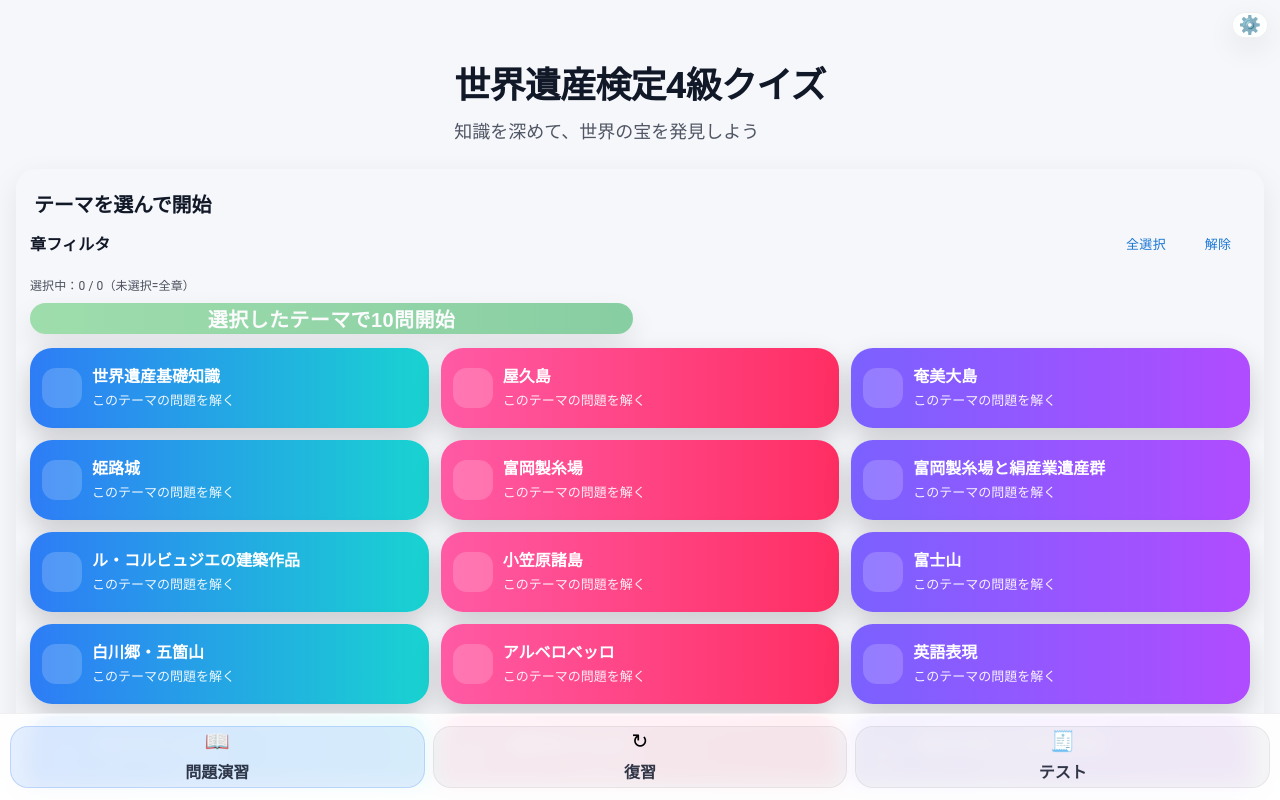
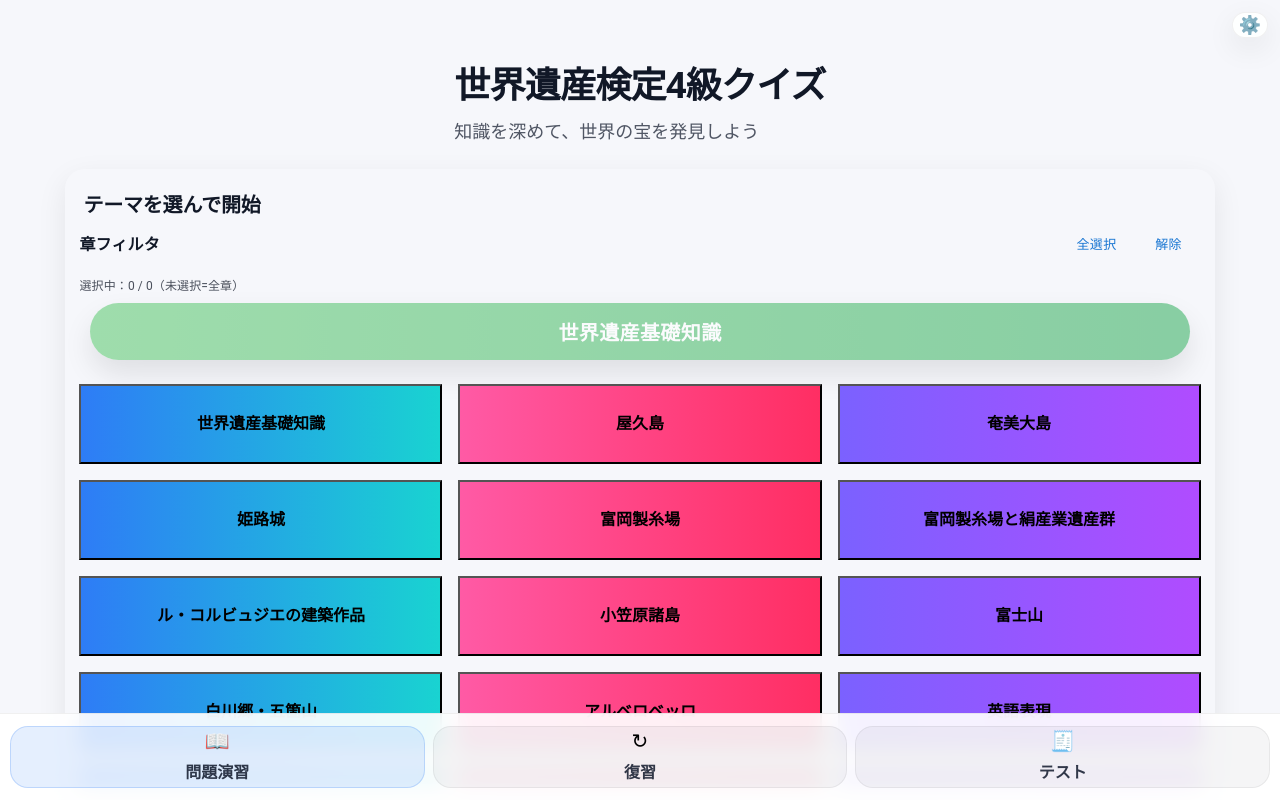
Before and after one commit to shuhei10/quiz, a React (Vite) app: page / in a window 1280 px wide. Built offline with nearby package versions, Linux system fonts and the light colour scheme.

Commit message:
ホーム変更

```diff
--- a/index.html
+++ b/index.html
@@ -1,13 +1,16 @@
 <!doctype html>
-<html lang="en">
+<html lang="ja" translate="no">
+
 <head>
   <meta charset="UTF-8" />
   <link rel="icon" type="image/svg+xml" href="/vite.svg" />
   <meta name="viewport" content="width=device-width, initial-scale=1.0" />
   <title>wh-quiz</title>
 </head>
+
 <body>
   <div id="root"></div>
   <script type="module" src="/src/main.tsx"></script>
 </body>
+
 </html>
--- a/src/pages/Home.css
+++ b/src/pages/Home.css
@@ -29,15 +29,14 @@
 }
 
 /* 画面全体 */
-.screen{
+.screen {
     height: 100dvh;
-  display:flex;
-  flex-direction:column;
+    display: flex;
+    flex-direction: column;
     padding: var(--sp-pad);
-  background:#f6f7fb;
-  overflow:hidden; /* 重要 */
+    background: #f6f7fb;
+    overflow: hidden; /* 重要 */
 }
-
 
 /* 設定ボタン */
 .settings {
@@ -76,14 +75,14 @@
 }
 
 /* パネル */
-.panel{
-  margin-top:12px;
-  border-radius:20px;
-  padding:14px;
+.panel {
+    margin-top: 12px;
+    border-radius: 20px;
+    padding: 14px;
     box-shadow: var(--shadow);
 
-  flex:1 1 auto;
-  overflow-y:auto;
+    flex: 1 1 auto;
+    overflow-y: auto;
     -webkit-overflow-scrolling: touch;
 
     /* ✅ ここが本命：下タブ+safe-area分だけ“中身の下”を空ける */
@@ -118,8 +117,8 @@
     gap: 12px;
 }
 /* 2列にしたいとき（例：スマホでも横幅あるなら） */
-@media (min-width: 430px){
-  .stack{
+@media (min-width: 430px) {
+    .stack {
         grid-template-columns: repeat(2, minmax(0, 1fr));
         gap: 14px;
     }
@@ -130,8 +129,8 @@
    ========================= */
 .grid2 {
     display: grid;
-    grid-template-columns: repeat(2, minmax(0, 1fr));
-    gap: 12px;
+    grid-template-columns: repeat(auto-fill, minmax(220px, 1fr));
+    gap: 16px;
 }
 /* =========================
    ✅ 左アイコン枠を完全に無効化（不要な文字を消す）
@@ -143,10 +142,6 @@
 }
 
 /* 通常（縦積み/テスト等）のカード：テキスト + 矢印だけにする */
-.gbtn {
-  grid-template-columns: 1fr 26px; /* icon列を消す */
-}
-
 
 /* 2列グリッドのカード：テキストだけにする（元々矢印は非表示なので1列でOK） */
 .grid2 .gbtn {
@@ -163,21 +158,10 @@
 /* =========================
    グラデカードボタン（gbtn）
    ========================= */
-.gbtn {
-    width: 100%;
-    min-height: 76px;
-    border: 0;
-    border-radius: var(--radius-3);
-    box-shadow: 0 12px 28px rgba(0, 0, 0, 0.18);
-    padding: 14px 14px;
-    color: #fff;
-    display: grid;
-    grid-template-columns: 44px 1fr 26px;
+gbtn {
+    height: 90px; /* 好きな高さに */
+    display: flex;
     align-items: center;
-    gap: 12px;
-    text-align: left;
-    cursor: pointer;
-    //*transform: translateZ(0);*/
 }
 
 .gbtn:disabled {
@@ -185,29 +169,20 @@
     cursor: not-allowed;
 }
 
-.gbtn__icon {
-    width: 44px;
-    height: 44px;
-    border-radius: 16px;
-    background: rgba(255, 255, 255, 0.18);
-    display: grid;
-    place-items: center;
-    font-size: 20px;
+.gbtn__icon.is-empty {
+    opacity: 0;
 }
 
 .gbtn__text {
-    display: grid;
-    gap: 4px;
+    flex: 1;
     min-width: 0;
 }
 
 .gbtn__title {
-    font-size: var(--fs-3);
-    font-weight: 800;
-    line-height: 1.15;
     white-space: nowrap;
     overflow: hidden;
     text-overflow: ellipsis;
+    font-weight: 800;
 }
 
 .gbtn__sub {
@@ -220,9 +195,9 @@
     opacity: 0.95;
     justify-self: end;
 }
-.gbtn:active{
-  transform: none;              /* ✅やめる */
-  filter: brightness(0.97);     /* ✅押した感 */
+.gbtn:active {
+    transform: none; /* ✅やめる */
+    filter: brightness(0.97); /* ✅押した感 */
 }
 
 /* =========================
@@ -277,6 +252,20 @@
     cursor: not-allowed;
 }
 
+.centerWideWrap {
+    display: flex;
+    justify-content: center;
+    margin-bottom: 24px;
+}
+
+.pbtn--centerwide {
+    width: 100%;
+    max-width: 1100px;
+    font-size: 20px;
+    font-weight: 800;
+    padding: 14px 24px;
+    border-radius: 999px;
+}
 /* =========================
    review box
    ========================= */
--- a/src/pages/Home.tsx
+++ b/src/pages/Home.tsx
@@ -75,7 +75,7 @@ function GradientCardButton({
   disabled,
   rightSlot,
 }: {
-  icon: React.ReactNode;
+  icon: React.ReactNode; // ← 必須に戻す（枠は維持）
   title: string;
   subtitle?: string;
   variant?: Variant;
@@ -83,6 +83,8 @@ function GradientCardButton({
   disabled?: boolean;
   rightSlot?: React.ReactNode;
 }) {
+  const iconEmpty = icon == null;
+
   return (
     <button
       className="gbtn"
@@ -91,7 +93,8 @@ function GradientCardButton({
       disabled={disabled}
       type="button"
     >
-      <span className="gbtn__icon">{icon}</span>
+      {/* 枠は残すが、空なら透明化 */}
+      <span className={`gbtn__icon ${iconEmpty ? "is-empty" : ""}`}>{icon}</span>
 
       <span className="gbtn__text">
         <span className="gbtn__title">{title}</span>
@@ -99,22 +102,22 @@ function GradientCardButton({
       </span>
 
       <span className="gbtn__arrow">›</span>
-
       {rightSlot}
     </button>
   );
 }
-
 function PrimaryButton({
   label,
   variant,
   onClick,
   disabled,
+  className,
 }: {
   label: string;
   variant: "green" | "red";
   onClick?: () => void;
   disabled?: boolean;
+  className?: string;
 }) {
   const bg =
     variant === "green"
@@ -123,7 +126,7 @@ function PrimaryButton({
 
   return (
     <button
-      className="pbtn"
+      className={`pbtn ${className ?? ""}`}   // ✅ ここ
       style={{ background: bg }}
       onClick={onClick}
       disabled={disabled}
@@ -276,12 +279,13 @@ export default function Home({
           {/* ✅ themes.json ベースの章フィルタ */}
           <ThemeFilter themes={themes} selectedSlugs={selectedSlugs} onChange={setSelectedSlugs} />
 
-          <div className="stack" style={{ marginBottom: 14 }}>
+          <div className="centerWideWrap">
   <PrimaryButton
-              label="選択したテーマで10問開始"
+    label="世界遺産基礎知識"
     variant="green"
     onClick={startPracticeByFilter}
     disabled={disabled || themes.length === 0}
+    className="pbtn--centerwide"
   />
 </div>
 
@@ -291,9 +295,8 @@ export default function Home({
               <GradientCardButton
   key={c}
   variant={idx % 3 === 0 ? "blue" : idx % 3 === 1 ? "pink" : "purple"}
-                icon={null}
+  icon={<></>}          // ✅ これ（nullはやめる）
   title={c}
-                subtitle="このテーマの問題を解く"
   onClick={() => startPractice(c)}
   disabled={disabled}
 />
```
Lines whose indentation alone changed are shown as unchanged.
